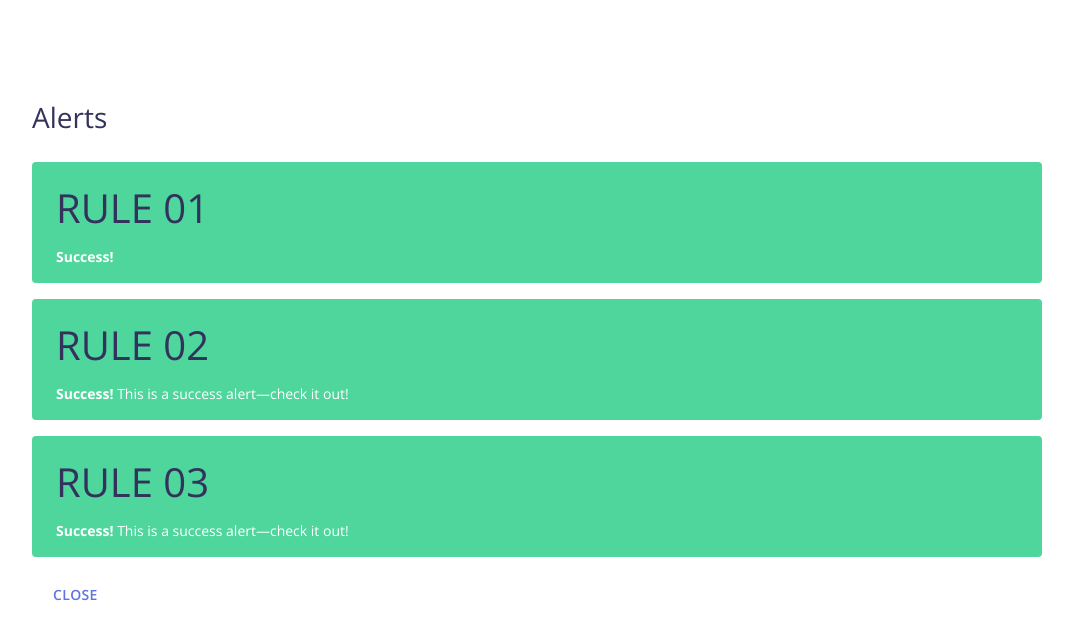
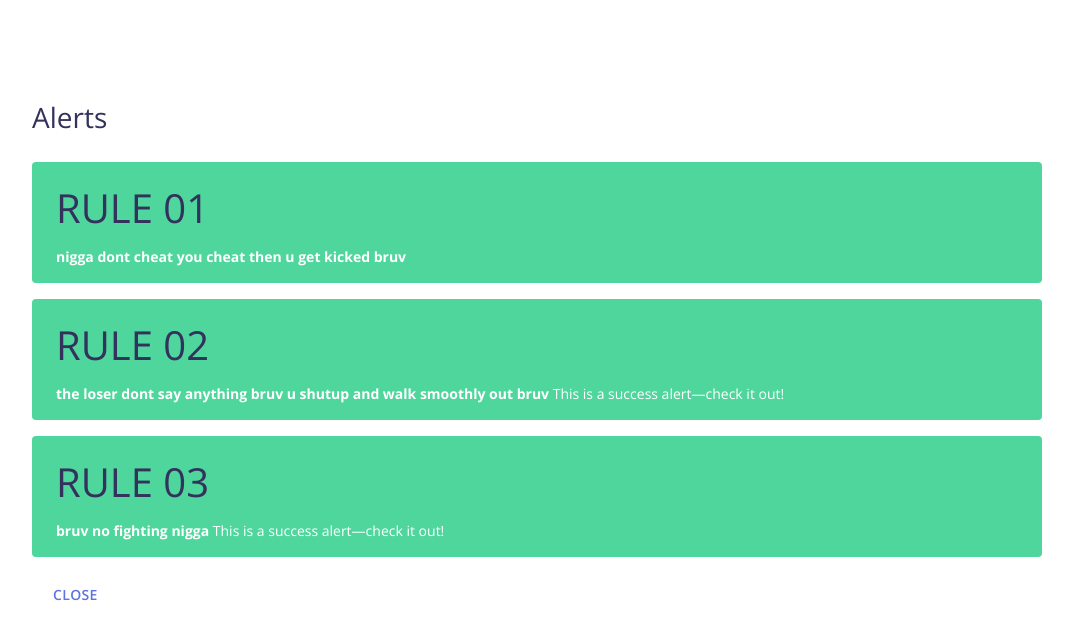
Before and after one commit to Piumal1999/Quiz_Ncc, a website: page rules.html in a window 1280 px wide. Shown: the whole page, without its empty margins (103-1176 px from the left). Drawn offline with nearby package versions, Linux system fonts and the light colour scheme.

```diff
--- a/rules.html
+++ b/rules.html
@@ -29,19 +29,19 @@
     </h3>
     <div class="alert alert-success alert-dismissible fade show" role="alert">
 
-      <span class="alert-inner--text"><h1>RULE 01</h1><strong>Success!</strong> </span>
+      <span class="alert-inner--text"><h1>RULE 01</h1><strong>nigga dont cheat you cheat then u get kicked bruv</strong> </span>
 
     </div>
 
   <div class="alert alert-success alert-dismissible fade show" role="alert">
 
-    <span class="alert-inner--text"><h1>RULE 02</h1><strong>Success!</strong> This is a success alert—check it out!</span>
+    <span class="alert-inner--text"><h1>RULE 02</h1><strong>the loser dont say anything bruv u shutup and walk smoothly out bruv</strong> This is a success alert—check it out!</span>
 
   </div>
 
   <div class="alert alert-success alert-dismissible fade show" role="alert">
 
-    <span class="alert-inner--text"><h1>RULE 03</h1><strong>Success!</strong> This is a success alert—check it out!</span>
+    <span class="alert-inner--text"><h1>RULE 03</h1><strong>bruv no fighting nigga</strong> This is a success alert—check it out!</span>
 
   </div>
 
```
